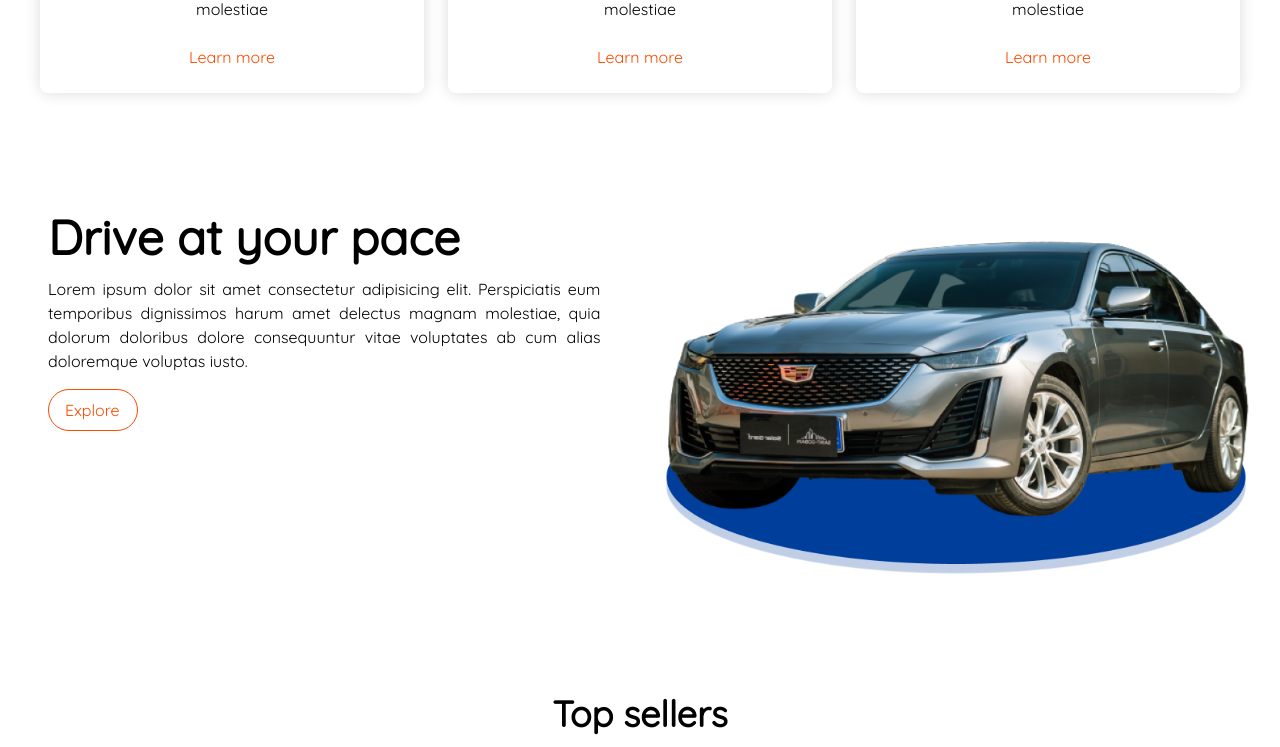
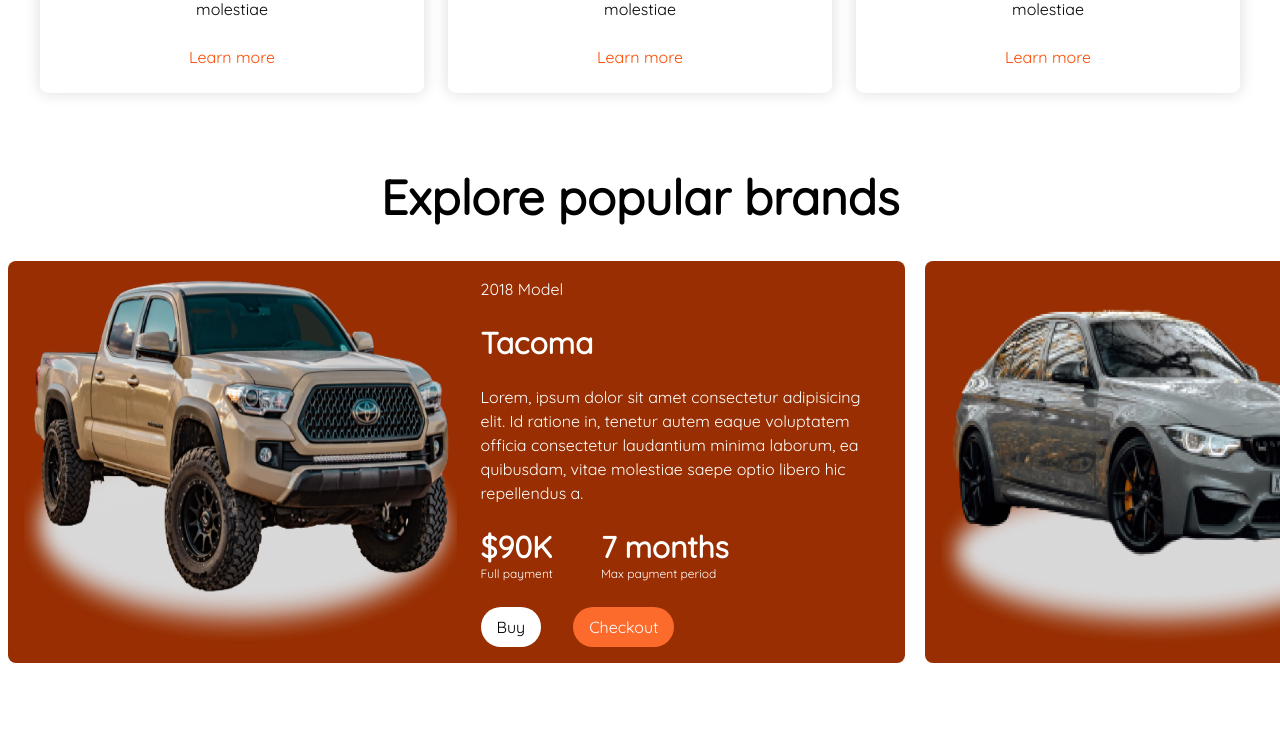
Before and after one commit to doluwamu/AutoWorld, a Vue app: page / in a window 1280 px wide. Shown: the part 1060-1807 px from the top of the page. Built offline with nearby package versions, Linux system fonts and the light colour scheme.

Commit message:
added swiper.js library for carousel animation

```diff
--- a/package.json
+++ b/package.json
@@ -11,10 +11,14 @@
     "format": "prettier --write src/"
   },
   "dependencies": {
+    "@splidejs/vue-splide": "^0.6.12",
+    "hooper": "^0.3.4",
     "pinia": "^2.1.6",
+    "swiper": "^10.2.0",
     "typed.js": "^2.0.16",
     "vue": "^3.3.4",
-    "vue-router": "^4.2.4"
+    "vue-router": "^4.2.4",
+    "vue3-carousel": "^0.3.1"
   },
   "devDependencies": {
     "@rushstack/eslint-patch": "^1.3.2",
--- a/src/components/app/NavBar.vue
+++ b/src/components/app/NavBar.vue
@@ -8,13 +8,13 @@
 
 <template>
   <div
-    class="flex justify-evenly items-center flex-wrap py-6 sticky top-0 bg-white md:flex-nowrap"
+    class="flex justify-evenly items-center flex-wrap py-6 sticky top-0 z-50 bg-white md:flex-nowrap"
     style="max-width: 1400px; margin: 0 auto"
   >
     <img src="../../assets/img/logo.png" alt="img" style="width: 120px; height: 30px" />
 
     <div class="flex gap-6 nav-links">
-      <RouterLink to="/home" class="font-bold">Home</RouterLink>
+      <a href="/#carzz" class="font-bold">Home</a>
       <RouterLink to="/cars" class="font-bold">Cars</RouterLink>
       <RouterLink to="/services" class="font-bold">Services</RouterLink>
       <RouterLink to="/supports" class="font-bold">Supports</RouterLink>
--- a/src/components/home/Cars.vue
+++ b/src/components/home/Cars.vue
@@ -34,7 +34,7 @@
         <img :src="car.image" alt="img" width="500" />
 
         <!-- buttom -->
-        <div class="flex justify-between px-2">
+        <div class="flex justify-between items-center px-2">
           <p class="font-black text-2xl">{{ car.name }}</p>
 
           <p class="font-black text-blue">${{ numLenCheck(car.price) }}</p>
--- /dev/null
+++ b/src/components/home/PopularBrands.vue
@@ -0,0 +1,116 @@
+<template>
+  <h1 class="text-5xl text-center font-black py-10 px-2">Explore popular brands</h1>
+
+  <swiper
+    :slides-per-view="1"
+    :space-between="20"
+    :pagination="{
+      type: 'fraction'
+    }"
+    :breakpoints="{
+      '640': {
+        slidesPerView: 1
+      },
+      '768': {
+        slidesPerView: 1.05
+      },
+      '1024': {
+        slidesPerView: 1.4
+      }
+    }"
+    class="mySwiper px-2"
+    style="overflow-y: visible"
+  >
+    <swiper-slide
+      class="flex flex-col relative gap-6 bg-deepOrange p-4 rounded-lg md:flex-row"
+      v-for="car in cars"
+      :key="car.id"
+    >
+      <!-- Image -->
+      <img :src="car.image" alt="img" class="w-1/2" />
+
+      <!-- details -->
+      <div class="flex flex-col text-white justify-evenly gap-6">
+        <p class="text-left">{{ car.model }} Model</p>
+
+        <p class="text-3xl font-black text-left">{{ car.name }}</p>
+
+        <p class="text-left">{{ car.description }}</p>
+
+        <div class="flex gap-6 md:flex-row md:gap-12">
+          <!-- Total price -->
+          <div class="">
+            <p class="text-3xl font-black">${{ numLenCheck(car.price) }}</p>
+            <p style="font-size: 12px">Full payment</p>
+          </div>
+
+          <!-- Payment period -->
+          <div class="">
+            <p class="text-3xl font-black">{{ car.paymentPeriod }} months</p>
+            <p style="font-size: 12px">Max payment period</p>
+          </div>
+        </div>
+
+        <!-- Buttons -->
+        <div class="flex gap-6 md:flex-row md:gap-8">
+          <!-- Buy -->
+          <a href="#" class="bg-white py-2 px-4 rounded-full"
+            ><span class="text-black text-center">Buy</span></a
+          >
+
+          <!-- Checkout -->
+          <a href="#" class="bg-lightOrange py-2 px-4 rounded-full text-center"
+            ><span class="text-cebter">Checkout</span></a
+          >
+        </div>
+      </div>
+    </swiper-slide>
+  </swiper>
+</template>
+
+<script>
+import { Swiper, SwiperSlide } from 'swiper/vue'
+import { useCarStore } from '../../stores/cars'
+import { storeToRefs } from 'pinia'
+
+// import Swiper core and required modules
+import { Navigation, Pagination, Scrollbar, A11y } from 'swiper/modules'
+
+import { numLenCheck } from '../../helper/numbers'
+
+// Import Swiper styles
+import 'swiper/css'
+
+export default {
+  name: 'PopularBrands',
+
+  components: {
+    Swiper,
+    SwiperSlide
+  },
+
+  setup() {
+    const carStore = useCarStore()
+
+    const { cars } = storeToRefs(carStore)
+
+    return { cars, modules: [Navigation, Pagination, Scrollbar, A11y] }
+  },
+
+  data() {
+    return {
+      numLenCheck
+    }
+  }
+}
+</script>
+
+<style>
+/* .swiper-pagination {
+  background-color: green !important;
+  color: greenyellow !important;
+  z-index: 9999 !important;
+  width: 30px;
+  height: 30px;
+} */
+</style>
--- a/src/index.css
+++ b/src/index.css
@@ -1,11 +1,16 @@
 @tailwind base;
 @tailwind components;
 @tailwind utilities;
+
+* {
+  scroll-behavior: smooth;
+}
 
 body {
   max-width: 1440px;
   margin: 0 auto;
   font-family: 'Quicksand', sans-serif;
+
   /* color: ; */
 }
 
--- a/src/views/HomeView.vue
+++ b/src/views/HomeView.vue
@@ -2,12 +2,14 @@
 import Cars from '../components/home/Cars.vue'
 import Drive from '../components/home/Drive.vue'
 import Hero from '../components/home/Hero.vue'
+import PopularBrands from '../components/home/PopularBrands.vue'
 import Values from '../components/home/Values.vue'
 </script>
 
 <template>
   <Hero />
   <Values />
+  <PopularBrands />
   <Drive />
   <Cars />
 </template>
--- a/tailwind.config.js
+++ b/tailwind.config.js
@@ -14,6 +14,7 @@
         main: 'hsl(18, 99%, 49%)',
         subOrange: 'hsla(18, 100%, 80%, 0.1)',
         deepOrange: 'hsl(18, 99%, 30%)',
+        lightOrange: 'hsl(18, 97%, 58%)',
         blue: 'hsla(216, 100%, 31%, 1)',
         lightBlue: 'hsla(216, 100%, 95%, 1)'
       }
```
Also changed, not shown: 1 other file (tests, documents, lock files or other folders).
